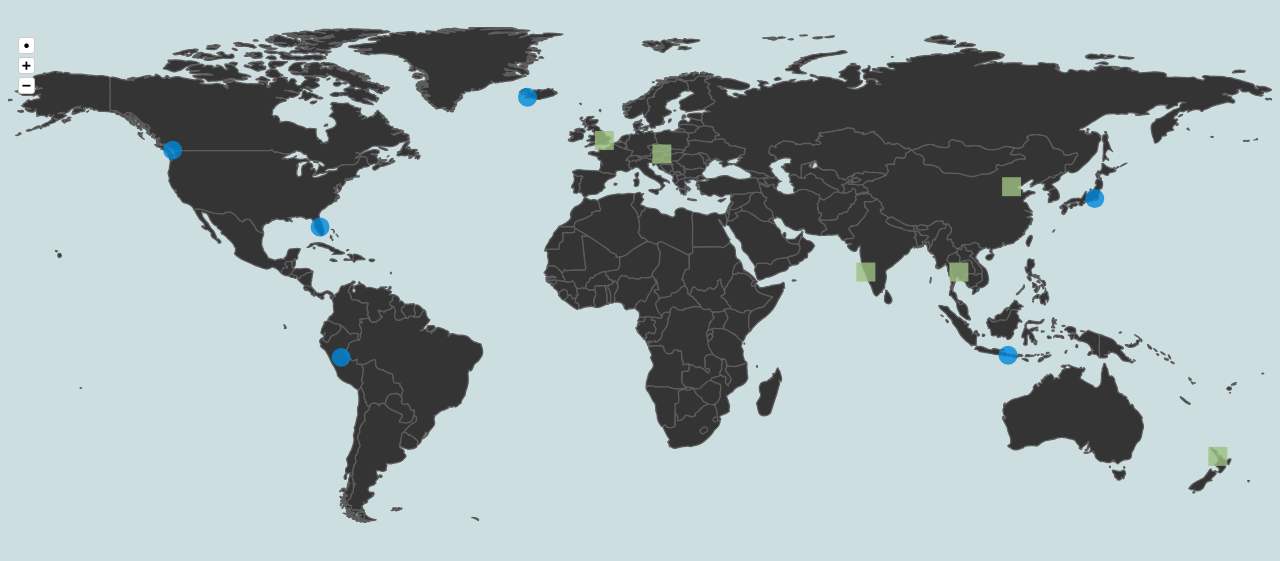
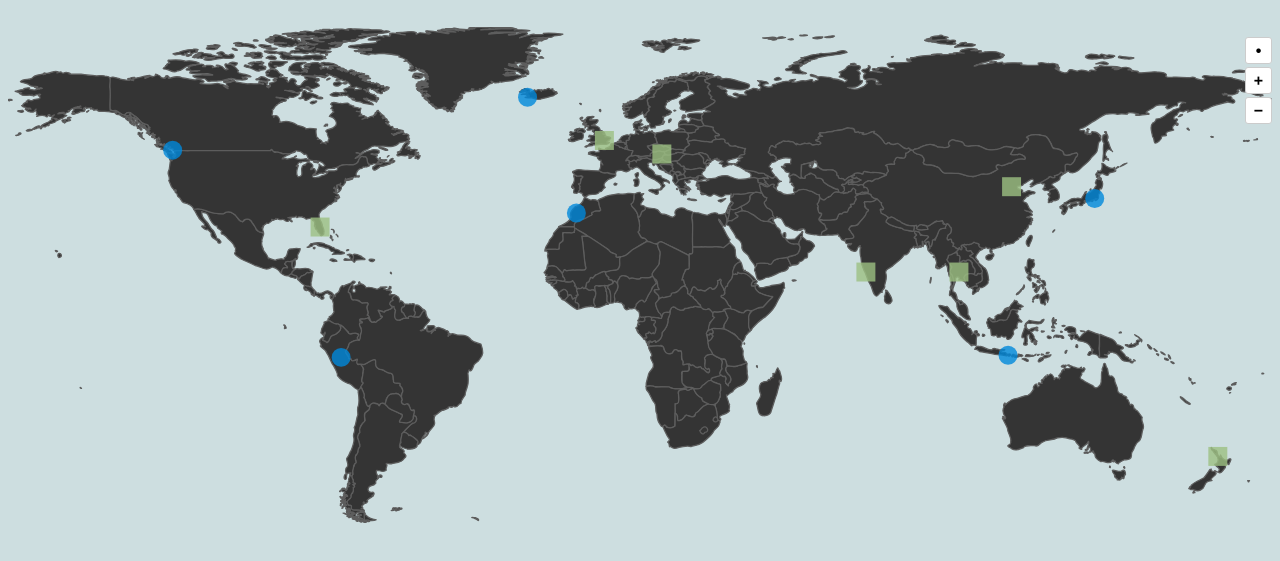
Before and after one commit to j4sm1ne96/interactive-mapael, a website: page index.html in a window 1280 px wide. Shown: the part 67-628 px from the top of the page. Drawn offline with nearby package versions, Linux system fonts and the light colour scheme; some packages are replaced by stand-ins of ours; a script that the page names is missing.

Commit message:
change zoom button

```diff
--- a/index.html
+++ b/index.html
@@ -52,16 +52,15 @@
             background-color: #fff;
             border: 1px solid #ccc;
             color: #000;
-            width: 15px;
-            height: 15px;
-            line-height: 15px;
+            width: 25px;
+            height: 25px;
+            line-height: 25px;
             text-align: center;
             border-radius: 3px;
             cursor: pointer;
             position: absolute;
-            top: 0;
             font-weight: bold;
-            left: 10px;
+            right: 0;
 
             -webkit-user-select: none;
             -khtml-user-select : none;
@@ -77,12 +76,12 @@
 
         /* Then Zoom In button */
         .mapael .zoomIn {
-            top: 30px;
+            top: 40px;
         }
 
         /* Then Zoom Out button */
         .mapael .zoomOut {
-            top: 50px;
+            top: 70px;
         }
     </style>
 
@@ -129,6 +128,7 @@
                     }
                 },
                 "florida": {
+                    type: "square",
                     latitude: 27.66,
                     longitude: -81,
                     tooltip: {
@@ -186,6 +186,14 @@
                     longitude: -75,
                     tooltip: {
                         content: "<span style=\"font-weight:bold;\">City:</span> Peru"
+                    }
+                }
+                ,
+                "marrakesh": {
+                    latitude: 31.6,
+                    longitude: -7.98,
+                    tooltip: {
+                        content: "<span style=\"font-weight:bold;\">City:</span> Marrakesh"
                     }
                 }
             };
```
